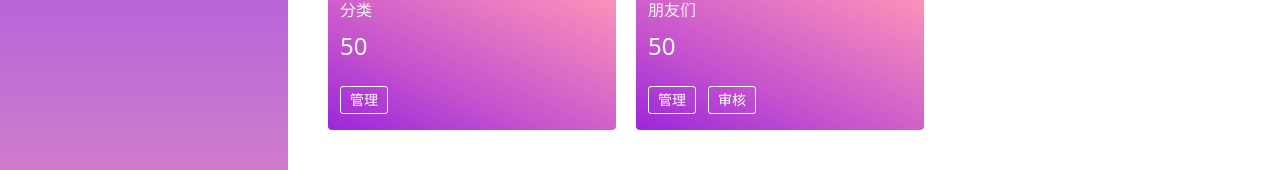
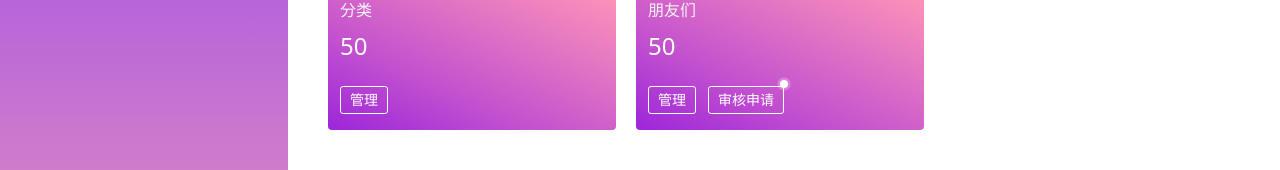
Before and after one commit to zangxiyang/maxer-admin, a Vue app: page /dashboard in a window 1280 px wide. Shown: the part 531-701 px from the top of the page. Built offline with nearby package versions, Linux system fonts and the light colour scheme; some icons are missing.

Commit message:
[add] 添加数据card组件dot功能

```diff
--- a/src/components/MaxerDataCard/Interface.ts
+++ b/src/components/MaxerDataCard/Interface.ts
@@ -5,11 +5,11 @@
  * @说明: 定义的结构体
  * @网站: https://www.imsle.com
  */
-import {Component} from "vue";
 
 export default interface buttonOption{
     name: string
     callback?: Function
+    isDot?: boolean  // 小白点 一闪一闪亮晶晶 (想啥呢~这当然可以为空咯)
     route?: string  // todo router跳转
     link?: string   // todo 外部跳转
 }
--- a/src/components/MaxerDataCard/index.vue
+++ b/src/components/MaxerDataCard/index.vue
@@ -19,16 +19,29 @@
     </div>
     <template #operation v-if="buttonOptions">
       <div class="operation-group flex pl-3 pr-3 mt-3">
+        <div class="maxer-opr-btn mr-3" v-for="item in buttonOptions" :key="item.name">
+          <n-badge dot color="white" processing v-if="item.isDot">
             <n-button
                 ghost
                 text-color="#fff"
                 color="#fff"
                 size="small"
-            class="mr-3"
-            v-for="item in buttonOptions" :key="item.name"
                 @click="item.callback">
               {{ item.name }}
             </n-button>
+          </n-badge>
+          <template v-else>
+            <n-button
+                ghost
+                text-color="#fff"
+                color="#fff"
+                size="small"
+                @click="item.callback">
+              {{ item.name }}
+            </n-button>
+          </template>
+        </div>
+
       </div>
     </template>
   </maxer-card>
--- a/src/naive-ui/index.ts
+++ b/src/naive-ui/index.ts
@@ -24,7 +24,7 @@ import {
     NIcon,
     NGrid,
     NGridItem,
-    NCard, NElement, NEllipsis, NTooltip
+    NCard, NElement, NEllipsis, NTooltip, NBadge
 } from "naive-ui";
 
 export const installNaive = create({
@@ -48,6 +48,7 @@ export const installNaive = create({
         NElement,
         NEllipsis,
         NTooltip,
+        NBadge,
     ]
 })
 
--- a/src/views/page/Dashboard.vue
+++ b/src/views/page/Dashboard.vue
@@ -193,7 +193,8 @@ const buttonFriendsOptions: buttonOption[] = [
     name: '管理'
   },
   {
-    name: '审核'
+    name: '审核申请',
+    isDot: true
   }
 ]
 // 用户按钮配置
```
Lines whose indentation alone changed are shown as unchanged.
